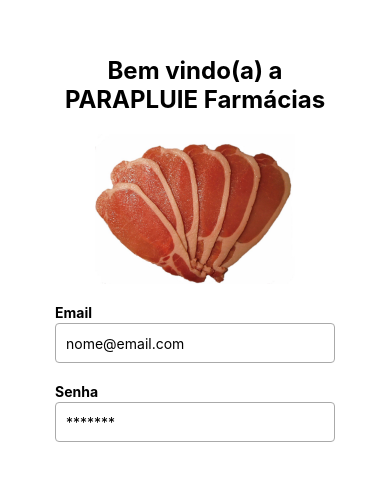
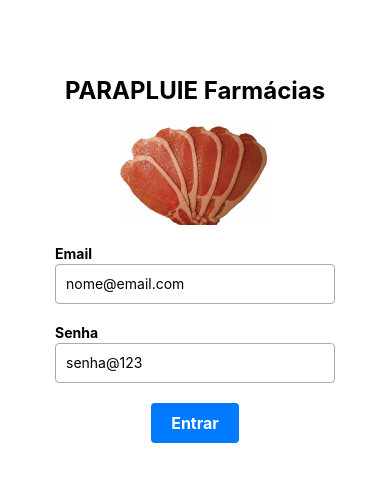
Before and after one commit to branquinho91/PARAPLUIE, a React Native app: screen /Login in a window 390 px wide. Shown: the part 163-644 px from the top of the page. Built offline with nearby package versions, Linux system fonts and the light colour scheme.

Commit message:
Refactor code to update Login page and add login functionality

```diff
--- a/src/pages/Login.tsx
+++ b/src/pages/Login.tsx
@@ -2,16 +2,27 @@
 import { View, TouchableOpacity, StyleSheet, TextInput, Text, Image } from "react-native";
 
 const Login = () => {
+  const [email, setEmail] = useState("");
+  const [password, setPassword] = useState("");
+
+  const handleLogin = () => {
+    console.log(email + " " + password);
+  };
+
   return (
     <View style={styles.container}>
-      <Text style={styles.header}>Bem vindo(a) a PARAPLUIE Farmácias</Text>
+      <Text style={styles.header}>PARAPLUIE Farmácias</Text>
       <Image source={require("../../assets/BACON_HOLDER.jpg")} style={styles.image} />
 
       <Text style={styles.text}>Email</Text>
       <TextInput style={styles.input} placeholder="nome@email.com" autoCapitalize="none" keyboardType="email-address" />
 
       <Text style={styles.text}>Senha</Text>
-      <TextInput style={styles.input} placeholder="*******" secureTextEntry />
+      <TextInput style={styles.input} placeholder="senha@123" secureTextEntry />
+
+      <TouchableOpacity style={styles.button} onPress={handleLogin}>
+        <Text style={styles.textButton}>Entrar</Text>
+      </TouchableOpacity>
     </View>
   );
 };
@@ -49,9 +60,22 @@
     padding: 10,
   },
   image: {
-    width: 200,
-    height: 150,
+    width: 150,
+    height: 100,
     marginBottom: 20,
+  },
+  button: {
+    width: "25%",
+    height: 40,
+    backgroundColor: "#007bff",
+    borderRadius: 4,
+    alignItems: "center",
+    justifyContent: "center",
+  },
+  textButton: {
+    color: "#fff",
+    fontWeight: "bold",
+    fontSize: 16,
   },
 });
 
```
